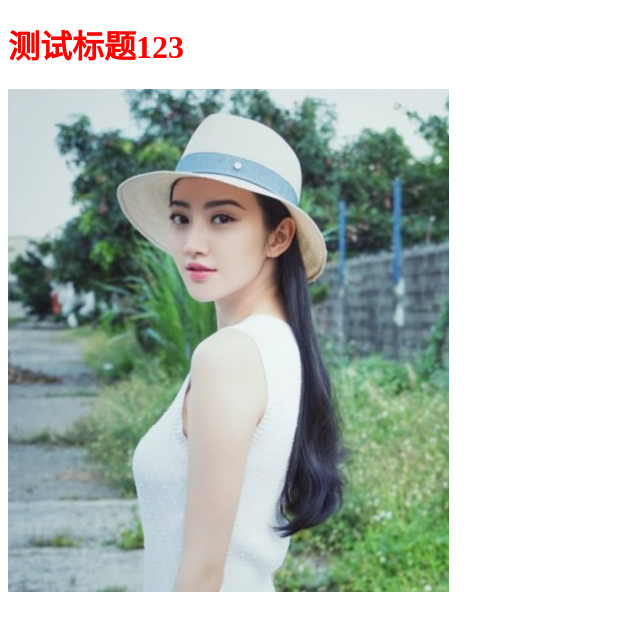
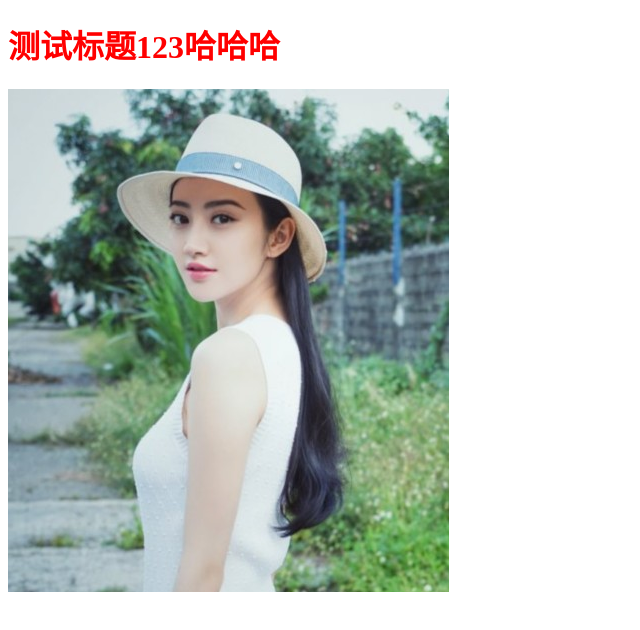
Before and after one commit to werdduh123/1906, a plain HTML site: page index.html in a window 1280 px wide. Shown: the whole page, without its empty margins (0-640 px from the left). Drawn offline with Linux system fonts and the light colour scheme.

Commit message:
Update index.html

```diff
--- a/index.html
+++ b/index.html
@@ -8,7 +8,7 @@
 <link rel="stylesheet" href="test.css">
 </head>
 <body>
-    <h1>测试标题123</h1>
+    <h1>测试标题123哈哈哈</h1>
     <img src="jt.png" alt="">
 </body>
 </html>
```
